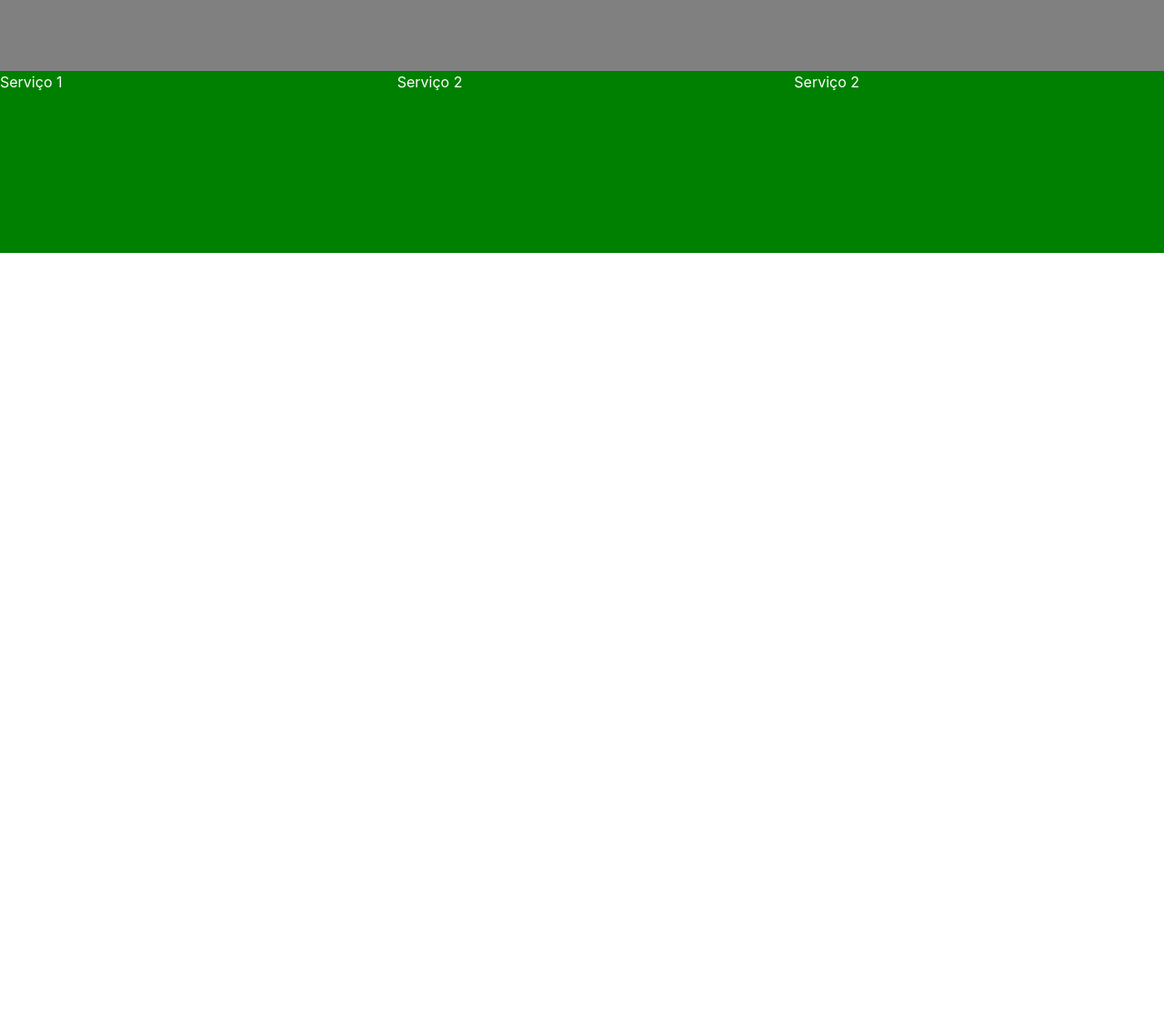
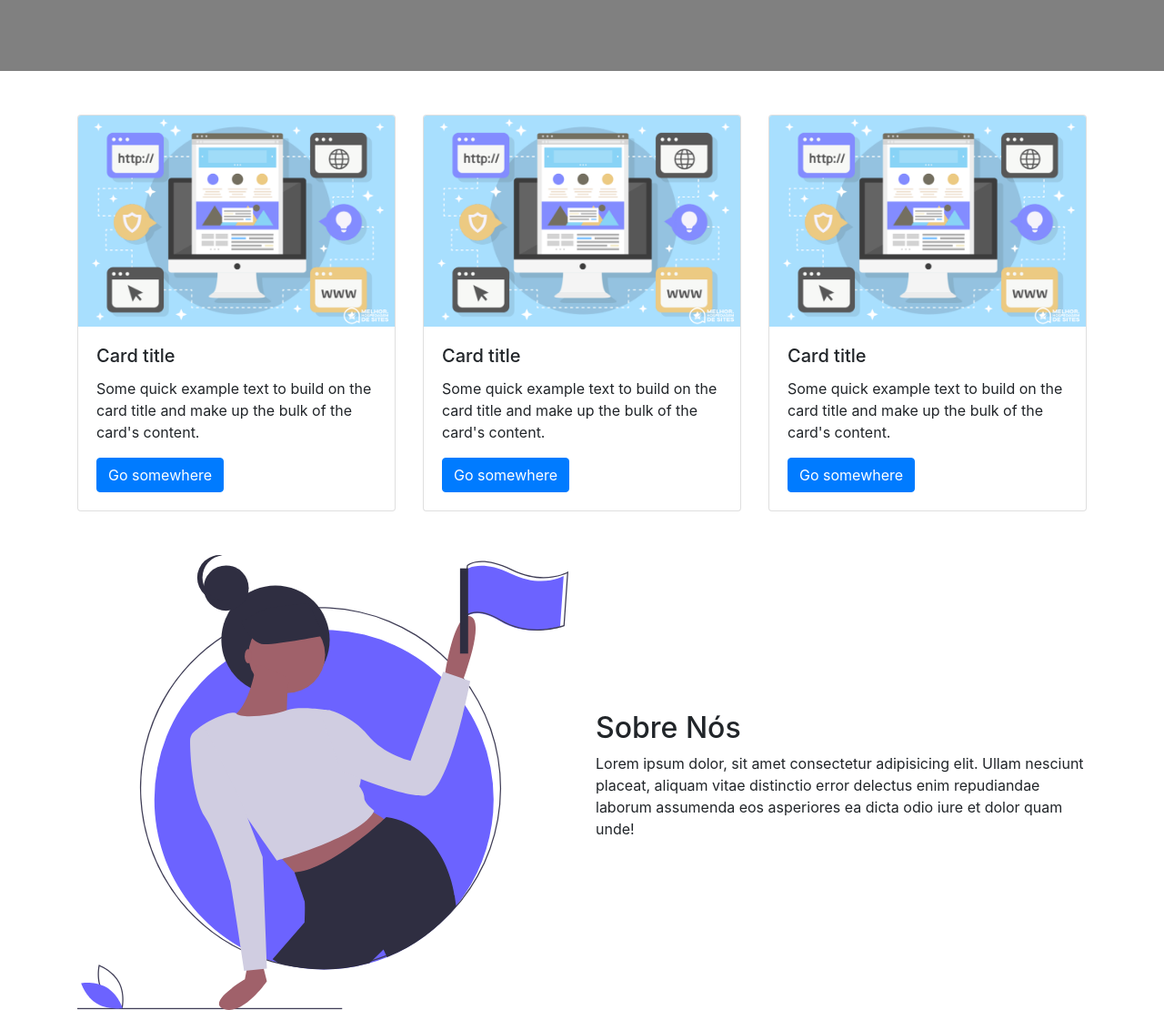
Before and after one commit to Natashadr/agencia-desenvolvimento, a plain HTML site: page index.html in a window 1280 px wide. Shown: the part 280-1390 px from the top of the page at 91% size. Before the commit the page ends 800 px from the top, so only its background shows below. Drawn offline with Linux system fonts and the light colour scheme.

Commit message:
sober e servicoes atualizados

```diff
--- a/css/style.css
+++ b/css/style.css
@@ -10,8 +10,18 @@
     align-items: center;
 }
 
+/* #servico{
+    display: flex;
+    justify-content: space-between;
+}
 #servico .row div {
-    height: 200px;
-    background: green;
-    color: white;
-}
+    background:white;
+    color:black;
+} */
+
+/*#sobre{
+    display: flex;
+    flex-wrap: wrap;
+    align-content: center;
+    justify-content: center;
+}*/
--- a/index.html
+++ b/index.html
@@ -1,5 +1,6 @@
 <!DOCTYPE html>
 <html lang="pt-br">
+
 <head>
   <meta charset="UTF-8">
   <meta name="viewport" content="width=device-width, initial-scale=1.0">
@@ -10,6 +11,7 @@
   <link rel="stylesheet" href="css/style.css">
   <title>Document</title>
 </head>
+
 <body>
   <header>
     <nav class="navbar navbar-light bg-light">
@@ -37,18 +39,59 @@
     <h2>Compre os nossos produtos!</h2>
   </section>
 
-    <section id="servico">
+  <section id="servico" class="container mt-5">
+
     <div class="row">
       <div class="col-4">
-                Serviço 1
+        <div class="card">
+          <img src="imagens/como-criar-um-site.png" class="card-img-top" alt="...">
+          <div class="card-body">
+            <h5 class="card-title">Card title</h5>
+            <p class="card-text">Some quick example text to build on the card title and make up the bulk of the card's
+              content.</p>
+            <a href="#" class="btn btn-primary">Go somewhere</a>
+          </div>
+        </div>
+      </div>
+
+      <div class="col-4">
+        <div class="card">
+          <img src="imagens/como-criar-um-site.png" class="card-img-top" alt="...">
+          <div class="card-body">
+            <h5 class="card-title">Card title</h5>
+            <p class="card-text">Some quick example text to build on the card title and make up the bulk of the card's
+              content.</p>
+            <a href="#" class="btn btn-primary">Go somewhere</a>
+          </div>
+        </div>
       </div>
       <div class="col-4">
-                Serviço 2
+        <div class="card">
+          <img src="imagens/como-criar-um-site.png" class="card-img-top" alt="...">
+          <div class="card-body">
+            <h5 class="card-title">Card title</h5>
+            <p class="card-text">Some quick example text to build on the card title and make up the bulk of the card's
+              content.</p>
+            <a href="#" class="btn btn-primary">Go somewhere</a>
           </div>
-            <div class="col-4">
-                    Serviço 2
+        </div>
+      </div>
+    </div>
+  </section>
+
+  <section id="sobre" class="container">
+    <div class="row mt-5">
+      <div class="col-6">
+        <img id="sobre-img" src="imagens/sobre-nos.svg" class="img-fluid" alt="">
+      </div>
+      <div class="col-6 d-flex justify-content-center flex-column">
+        <h2>Sobre Nós</h2>
+        <p class="text-justfy">Lorem ipsum dolor, sit amet consectetur adipisicing elit. Ullam nesciunt placeat, aliquam
+          vitae distinctio error delectus enim repudiandae laborum assumenda eos asperiores ea dicta odio iure et dolor
+          quam unde!</p>
       </div>
     </div>
   </section>
 </body>
+
 </html>
```
Also changed, not shown: imagens/como-criar-um-site.png (added), imagens/sobre-nos.svg (added). Lines whose indentation alone changed are shown as unchanged.
